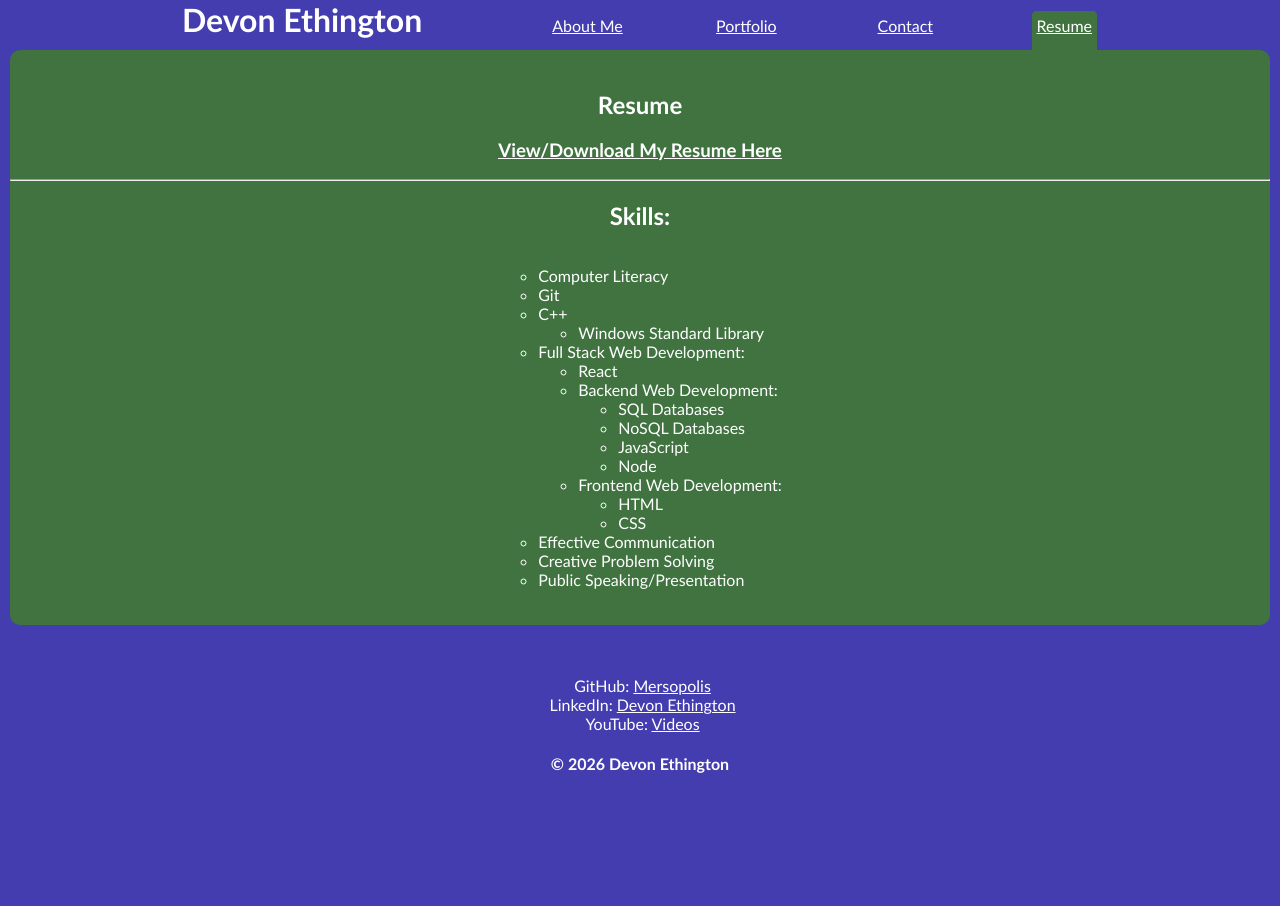
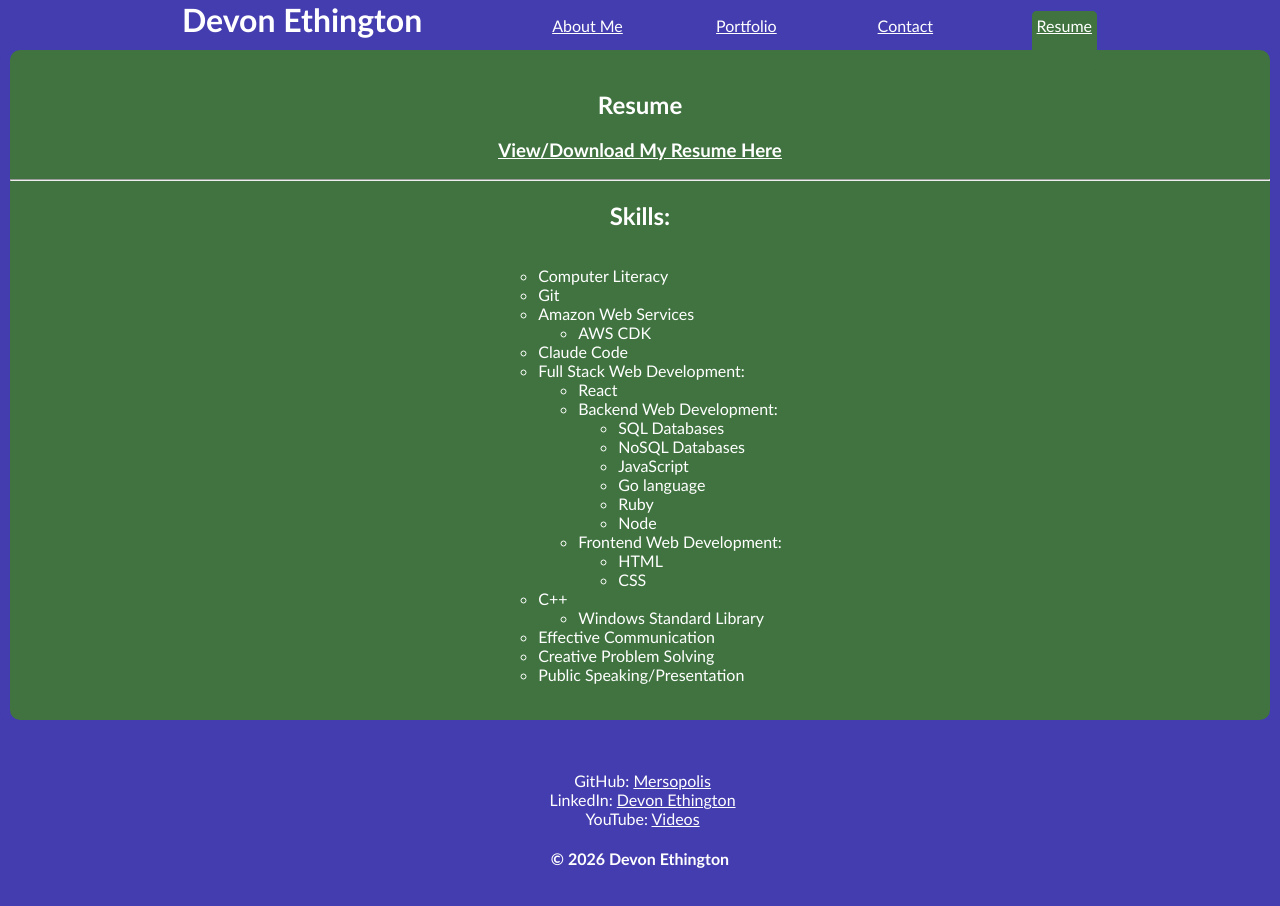
Before and after one commit to Mersopolis/Devon-Ethington-Portfolio, a Next.js app: page / in a window 1280 px wide. Both pictures are taken after a click on the link "Resume". Shown: the top 906 px of the page. Before the commit the page ends 815 px from the top, so only its background shows below. Built offline with nearby package versions, Linux system fonts and the light colour scheme.

Commit message:
Updated Resume

```diff
--- a/app/components/pages/Resume.js
+++ b/app/components/pages/Resume.js
@@ -10,11 +10,12 @@ export default function Resume() {
             <li>Computer Literacy </li>
             <li>Git</li>
             <li>
-              C++
+              Amazon Web Services
               <ul>
-                <li>Windows Standard Library</li>
+                <li>AWS CDK</li>
               </ul>
             </li>
+            <li>Claude Code</li>
             <li>
               Full Stack Web Development:
               <ul>
@@ -25,6 +26,8 @@ export default function Resume() {
                     <li>SQL Databases</li>
                     <li>NoSQL Databases</li>
                     <li>JavaScript</li>
+                    <li>Go language</li>
+                    <li>Ruby</li>
                     <li>Node</li>
                   </ul>
                 </li>
@@ -37,6 +40,12 @@ export default function Resume() {
                 </li>
               </ul>
             </li>
+            <li>
+              C++
+              <ul>
+                <li>Windows Standard Library</li>
+              </ul>
+            </li>
             <li>Effective Communication</li>
             <li>Creative Problem Solving</li>
             <li>Public Speaking/Presentation</li>
```
Also changed, not shown: 1 other file (tests, documents, lock files or other folders).
